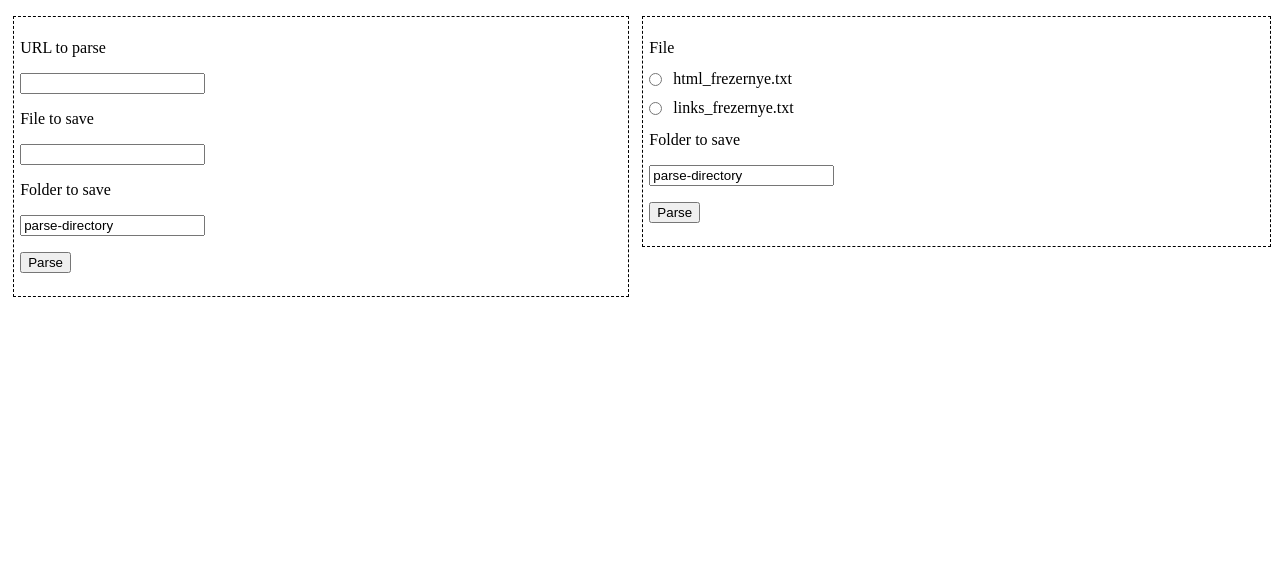
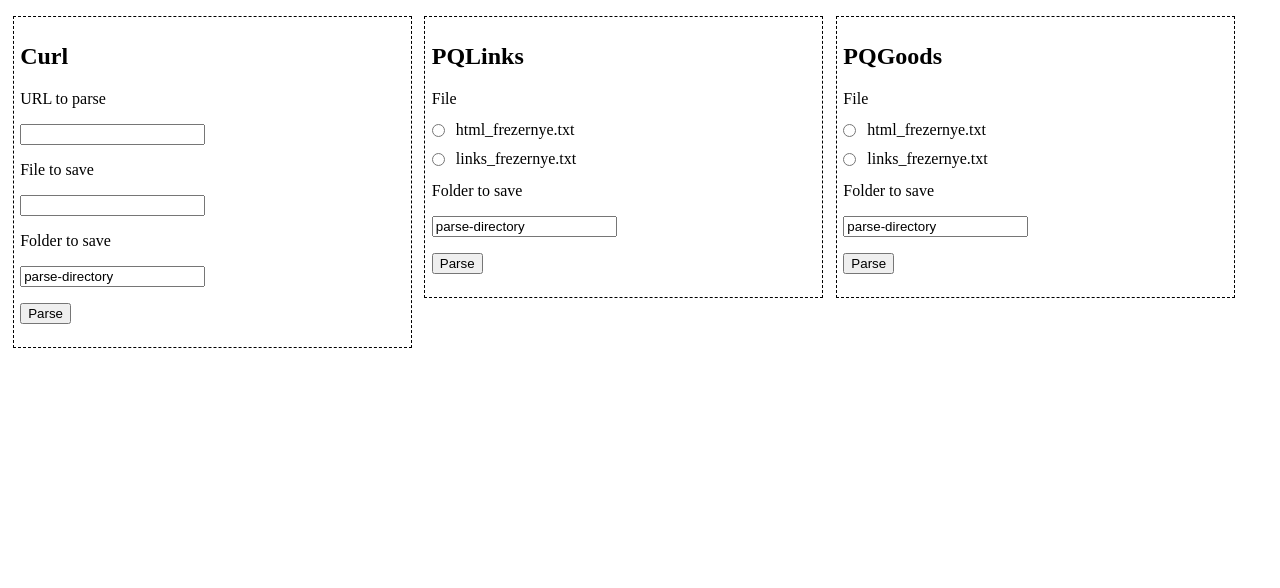
Before and after one commit to 1Rochass/csv2, a PHP site: page / in a window 1280 px wide. Shown: the top 588 px of the page. Run offline with PHP 8.4, Linux system fonts and the light colour scheme.

Commit message:
Parse goods is working. csv v1.3

```diff
--- a/css/style.css
+++ b/css/style.css
@@ -25,7 +25,7 @@ body {
 		margin: 1rem 0 0 1%;
 		border: 0.1rem dashed black;
 		padding: 0.5%;
-		width: 47%;
+		width: 30%;
 	}
 		.curl input, label {
 			display: block;
@@ -33,14 +33,31 @@ body {
 		}
 
 	/* PQ */
-	.PQ {
+	.PQLinks {
 		float: left;
 		border: 0.1rem dashed black;
 		padding: 0.5%;
-		width: 48%;
+		width: 30%;
 		margin: 1rem 0 0 1%;
 	}
-		.PQ input, label {
+		.PQLinks input, label {
+			display: block;
+			margin: 1rem 0 0 0;
+		}
+		.pq-radio {
+			position: absolute;
+			margin: -1rem 0 0 1.5rem;
+		}
+
+	/* PQGoods */
+	.PQGoods {
+		float: left;
+		border: 0.1rem dashed black;
+		padding: 0.5%;
+		width: 30%;
+		margin: 1rem 0 0 1%;
+	}
+		.PQGoods input, label {
 			display: block;
 			margin: 1rem 0 0 0;
 		}
--- a/curl.php
+++ b/curl.php
@@ -57,6 +57,8 @@ class Curl {
 
 		$this->html = $html;
 
+		return $html;
+
 	}
 
 	// Curl save html
--- a/index.php
+++ b/index.php
@@ -8,6 +8,7 @@
 <div class="wrapper">
 	<div class="content">
 		<div class="curl">
+			<h2>Curl</h2>
 			<form method="POST" action="MainController.php">
 				<label for="url-to-parse">URL to parse
 					<input type="text" name="urlToParse" id="url-to-parse">
@@ -28,10 +29,11 @@
 				</label>
 			</form>
 		</div>
-		<div class="PQ">
+		<div class="PQLinks">
+			<h2>PQLinks</h2>
 			<form method="POST" action="MainController.php">
 				<label for="file">File
-					<?php require_once "show-files.php" ?>
+					<?php require "show-files.php" ?>
 				</label>
 				<label for="folder-to-save">Folder to save
 					<input type="text" name="folderToSave" id="folder-to-save" value="parse-directory">
@@ -46,6 +48,25 @@
 				</label>
 			</form>
 		</div>
+		<div class="PQGoods">
+			<h2>PQGoods</h2>
+			<form method="POST" action="MainController.php">
+				<label for="file">File
+					<?php require "show-files.php" ?>
+				</label>
+				<label for="folder-to-save">Folder to save
+					<input type="text" name="folderToSave" id="folder-to-save" value="parse-directory">
+				</label>
+				<input type="submit" name="pQGoodsSubmit" value="Parse">
+				<label class="pq-goods-alert">
+					<?php
+						if ( isset( $_GET['pQGoodsAlert'] ) ) {
+							echo $_GET['pQGoodsAlert'];
+						}
+					 ?>
+				</label>
+			</form>
+		</div>
 	</div>
 	<div class="footer">
 		Some text
```
Also changed, not shown: MainController.php (+42 -3 lines), csv/products.csv (+13 -1 lines), pq.php (+6 -8 lines).
